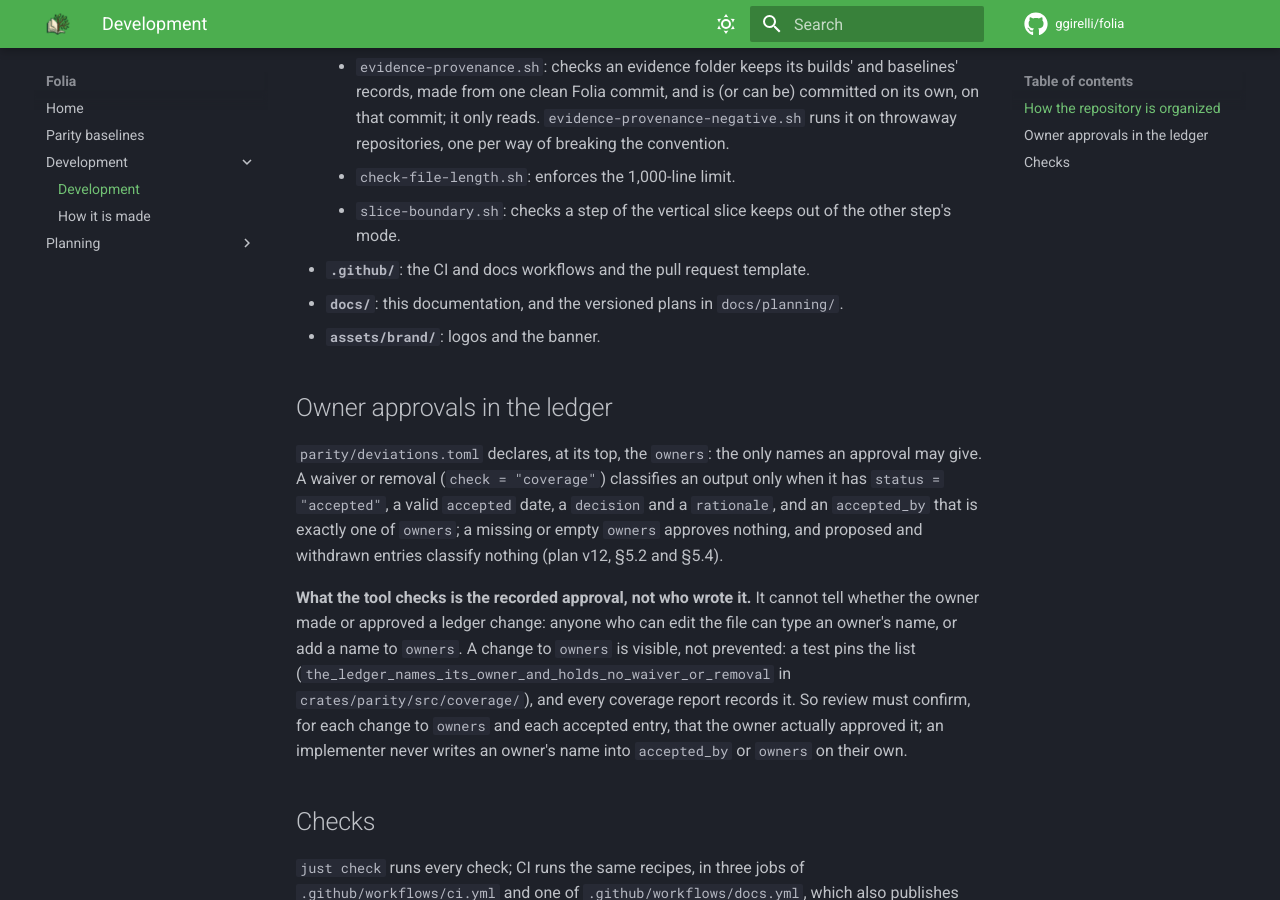
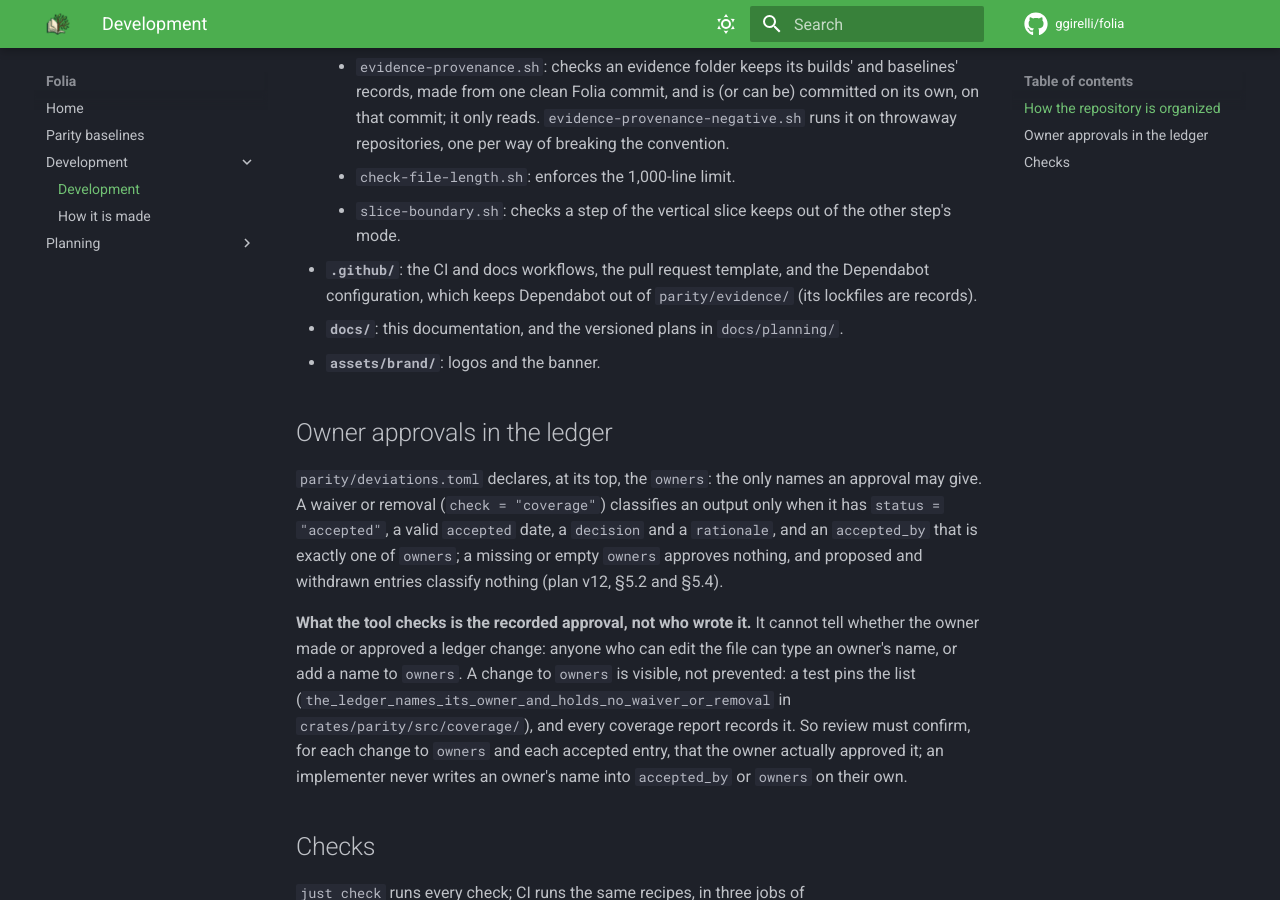
Before and after one commit to ggirelli/folia-web, an MkDocs documentation site: the page built from docs/development.md, in a window 1280 px wide and 900 px high, scrolled down 3149 px. Built offline with MkDocs 1.6.1 and Material for MkDocs 9.7.7, drawn with Linux system fonts in a browser that asks for light colours; comment, search, counter and statistics services are not loaded.

Commit message:
ci: keep Dependabot out of the evidence folders' lockfiles (#9)
Squashed from branch ci/dependabot-exclude-evidence (01e16bc).

.github/dependabot.yml: one bundler entry excluding parity/evidence/** and opening no version-update PRs; alerts stay on for every manifest, and security updates for live ones are unchanged. The 24 evidence alerts were dismissed as not_used.

Co-Authored-By: Claude Opus 5.5 <noreply@anthropic.com>

```diff
--- a/docs/development.md
+++ b/docs/development.md
@@ -110,7 +110,8 @@ Each mode crate depends on `folia-core` only, never on another mode.
     the convention.
   - `check-file-length.sh`: enforces the 1,000-line limit.
   - `slice-boundary.sh`: checks a step of the vertical slice keeps out of the other step's mode.
-- **`.github/`**: the CI and docs workflows and the pull request template.
+- **`.github/`**: the CI and docs workflows, the pull request template, and the Dependabot
+  configuration, which keeps Dependabot out of `parity/evidence/` (its lockfiles are records).
 - **`docs/`**: this documentation, and the versioned plans in `docs/planning/`.
 - **`assets/brand/`**: logos and the banner.
 
```
Also changed, not shown: 1 other file.
